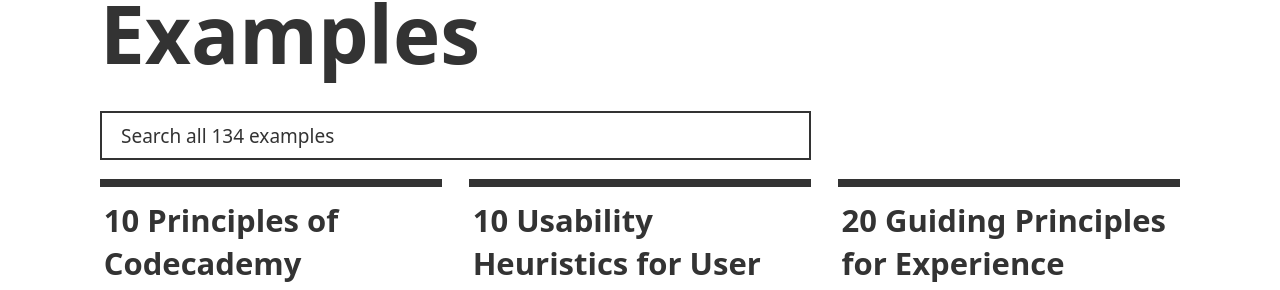
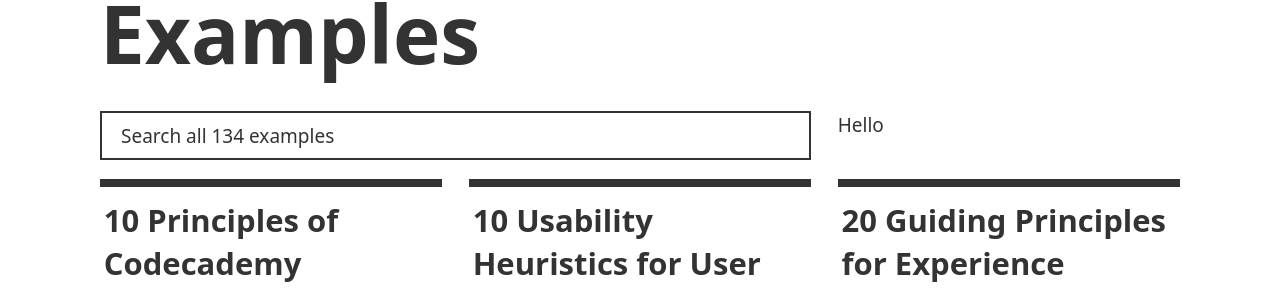
Before and after one commit to benbrignell/principles.design, a Jekyll site: the page built from examples.md, in a window 1280 px wide. Shown: the part 135-425 px from the top of the page. Built offline with Jekyll 4.4.1, drawn with Linux system fonts in a browser that asks for light colours; nearby versions of some CDN libraries.

Commit message:
added placeholder images for toggle

```diff
--- a/_layouts/examples.html
+++ b/_layouts/examples.html
@@ -12,7 +12,9 @@
 <div id="search-list">
   <div class="wrapper">
     <input class="search" placeholder="Search all {{ site.examples.size }} examples" />
+    <div class="toggle">Hello</div>
   </div>
+
 
   <div class="wrapper list tiles">
     {% include block-grid.html %}
--- a/_sass/_scratch.scss
+++ b/_sass/_scratch.scss
@@ -337,6 +337,17 @@
         grid-column: auto / span 8;
       }
 }
+
+div.toggle {
+  display: none; //hidden on mob
+  @media (min-width: $mq-m) {
+        grid-column: auto / span 6;
+        display: block;
+      }
+  @media (min-width: $mq-l) {
+        grid-column: auto / span 4;
+      }
+}
 input.search::placeholder {
   color: $black;
   font-weight: normal;
```
Also changed, not shown: images/grid-view.svg (added), images/list-view.svg (added).
